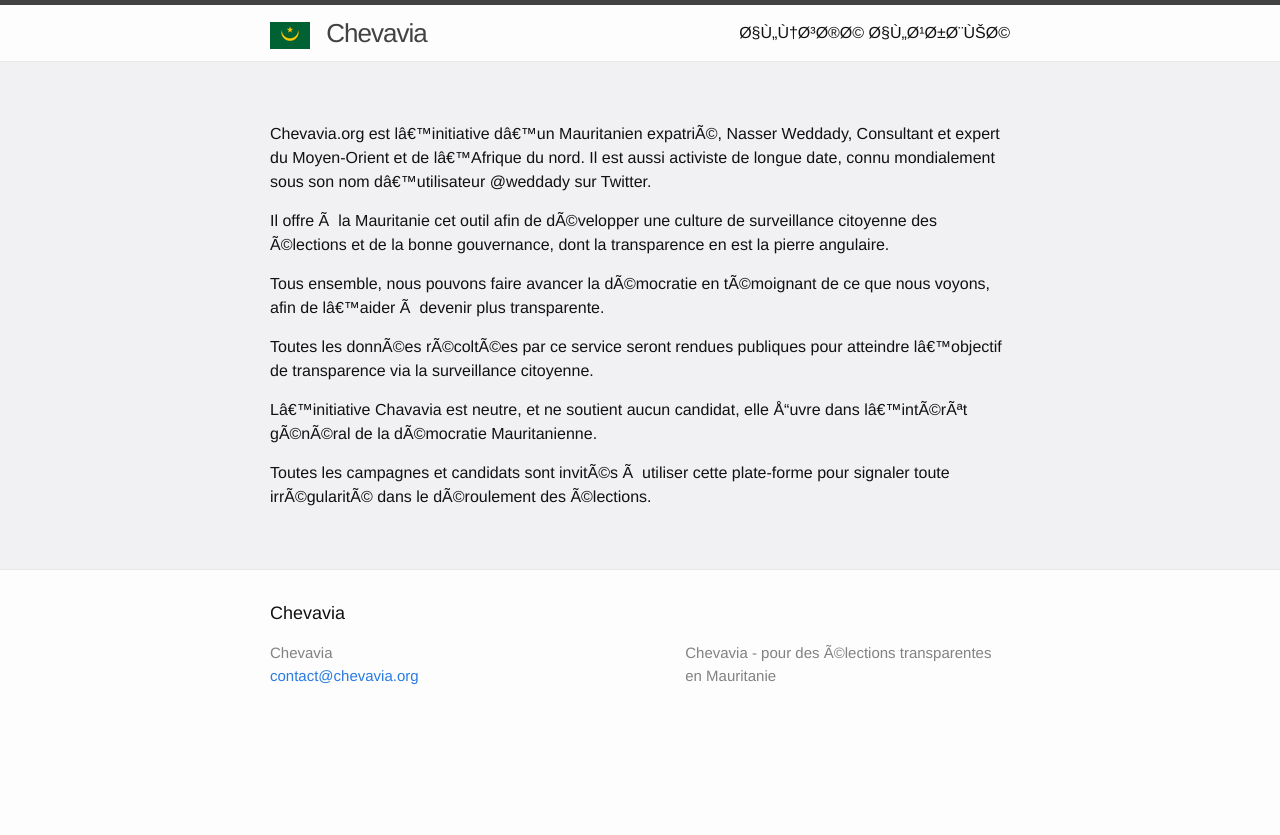
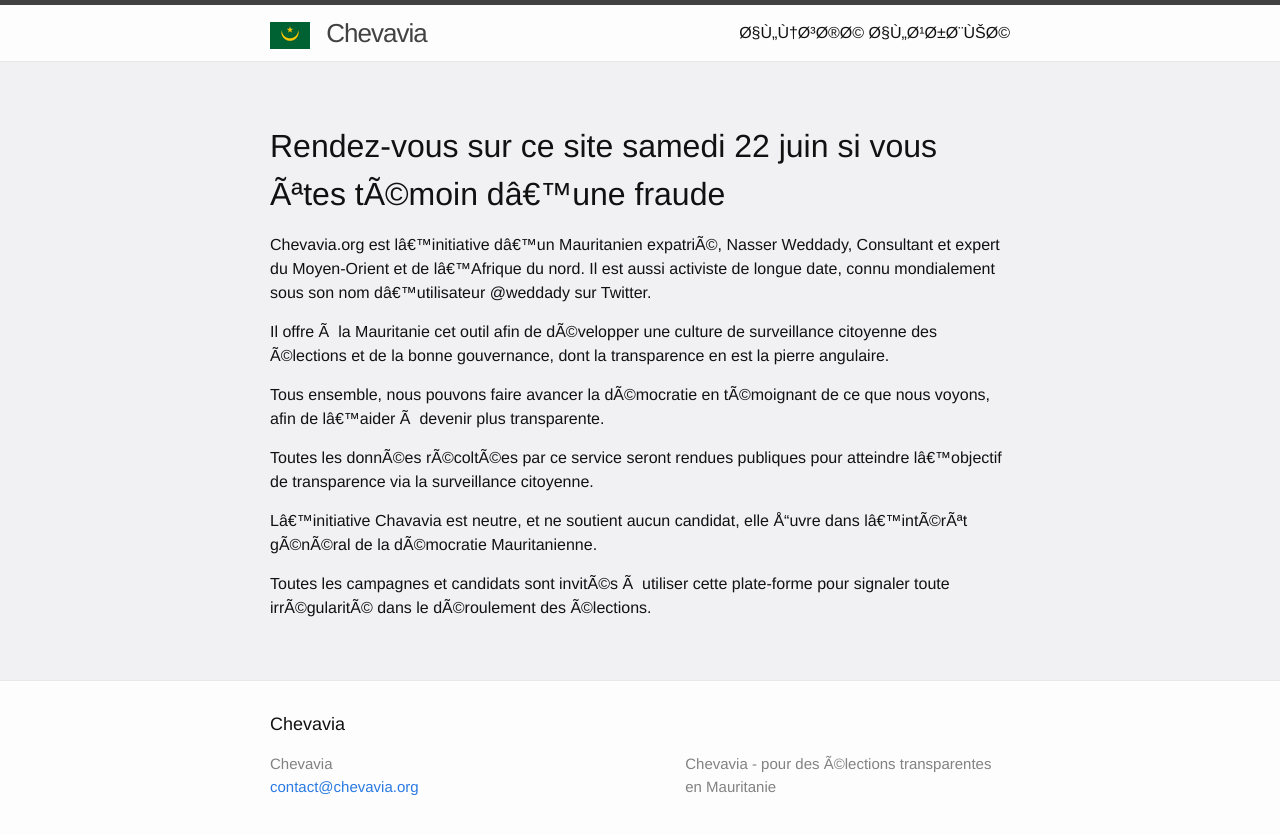
Before and after one commit to internet-de-france/chevavia, a Jekyll site: the page built from a-propos-fr.md, in a window 1280 px wide. Shown: the top 835 px of the page. Built offline with Jekyll 4.4.1, drawn with Linux system fonts in a browser that asks for light colours.

Commit message:
message coming soon

```diff
--- a/a-propos-fr.md
+++ b/a-propos-fr.md
@@ -2,9 +2,12 @@
 layout: page
 permalink: /fr
 #permalink: /fr-a-propos
+title: ""
 #title: A propos
 lang: fr
 ---
+
+## Rendez-vous sur ce site samedi 22 juin si vous êtes témoin d’une fraude
 
 Chevavia.org est l’initiative d’un Mauritanien expatrié, Nasser Weddady, Consultant et expert du Moyen-Orient et de l’Afrique du nord. Il est aussi activiste de longue date, connu mondialement sous son nom d'utilisateur @weddady sur Twitter.
 
```
Also changed, not shown: a-propos-ar.md (+2 -0 lines).
